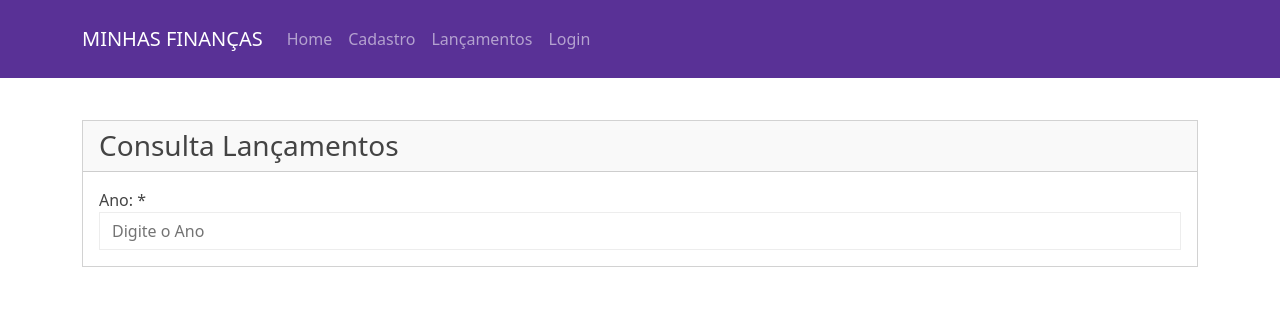
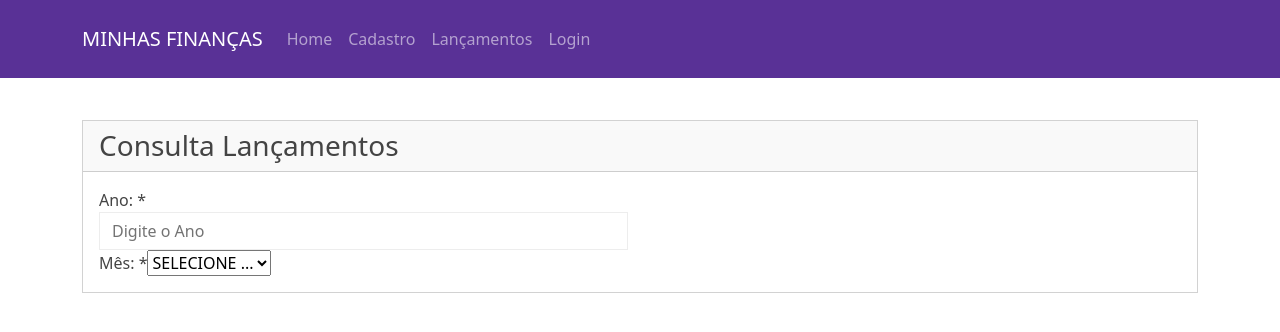
Before and after one commit to israelmessias/minhas-financas-app, a React (Create React App) app: page /#/consulta-lancamento in a window 1280 px wide. Shown: the top 332 px of the page. Built offline with nearby package versions, Linux system fonts and the light colour scheme.

Commit message:
Componente de menu : mês

```diff
--- /dev/null
+++ b/src/components/SelectMenu.jsx
@@ -0,0 +1,18 @@
+import React from 'react'
+
+function SelectMenu (props){
+    const options = props.lista.map( option =>
+        {
+            return (
+                <option value={option.value}> {option.label}</option>
+            )
+        } )
+    return(
+        <select {...props}>
+            {options}
+        </select>
+
+    )
+}
+
+export default SelectMenu;
--- a/src/main/Rotas.jsx
+++ b/src/main/Rotas.jsx
@@ -5,7 +5,7 @@ import {Route, Switch, HashRouter } from 'react-router-dom'
 import Login from '../views/Login'
 import CadastroUser from '../views/CadastroUser'
 import Home from '../views/Home'
-import ConsultaLancamentos from "../views/ConsultaLancamentos";
+import ConsultaLancamentos from "../views/lancamento/ConsultaLancamentos";
 
 /*
 *   HashRouter -> /#/ vai buscar na pasta raiz
--- a/src/views/ConsultaLancamentos.js
+++ /dev/null
@@ -1,28 +0,0 @@
-import React from "react";
-import { withRouter } from 'react-router-dom'
-import Card from '../components/Card'
-import FormGroup from "../components/Form-group";
-
-
-class ConsultaLancamentos extends React.Component
-{
-    render()
-    {
-        return(
-            <Card title="Consulta Lançamentos">
-                <div className="row">
-                    <div className="col-nd-12">
-                        <div className="bs-component">
-                            <FormGroup htmlFor="inputAno" label="Ano: *">
-                            <input type="text" className="form-control" id="inputAno"
-                            aria-describedby="emailHelp" placeholder="Digite o Ano"/>
-                            </FormGroup>
-                        </div>
-                    </div>
-                </div>
-            </Card>
-        )
-    }
-}
-
-export default withRouter(ConsultaLancamentos);
--- /dev/null
+++ b/src/views/lancamento/ConsultaLancamentos.jsx
@@ -0,0 +1,49 @@
+import React from "react";
+import { withRouter } from 'react-router-dom'
+import Card from '../../components/Card'
+import FormGroup from '../../components/Form-group';
+import SelectMenu from '../../components/SelectMenu'
+
+
+class ConsultaLancamentos extends React.Component
+{
+    render()
+    {
+        const lista = [
+            {label: 'SELECIONE ...', value: ''},
+            {label: 'Janeiro', value: 1},
+            {label: 'Fevereiro', value: 2},
+            {label: 'Março', value: 3},
+            {label: 'Abril', value: 4},
+            {label: 'Maio', value: 5},
+            {label: 'Junho', value: 6},
+            {label: 'Julho', value: 7},
+            {label: 'Agosto', value: 8},
+            {label: 'Setembro', value: 9},
+            {label: 'Outubro', value: 10},
+            {label: 'Novembro', value: 11},
+            {label: 'Dezembro', value: 12},
+        ]
+
+        return(
+            <Card title="Consulta Lançamentos">
+                <div className="row">
+                    <div className="col-md-6">
+                        <div className="bs-component">
+                            <FormGroup htmlFor="inputAno" label="Ano: *">
+                            <input type="text" className="form-control" id="inputAno"
+                            aria-describedby="emailHelp" placeholder="Digite o Ano"/>
+                            </FormGroup>
+
+                            <FormGroup htmlFor="inputMes" label="Mês: *">
+                                <SelectMenu  lista={lista}/>
+                            </FormGroup>
+                        </div>
+                    </div>
+                </div>
+            </Card>
+        )
+    }
+}
+
+export default withRouter(ConsultaLancamentos);
```
